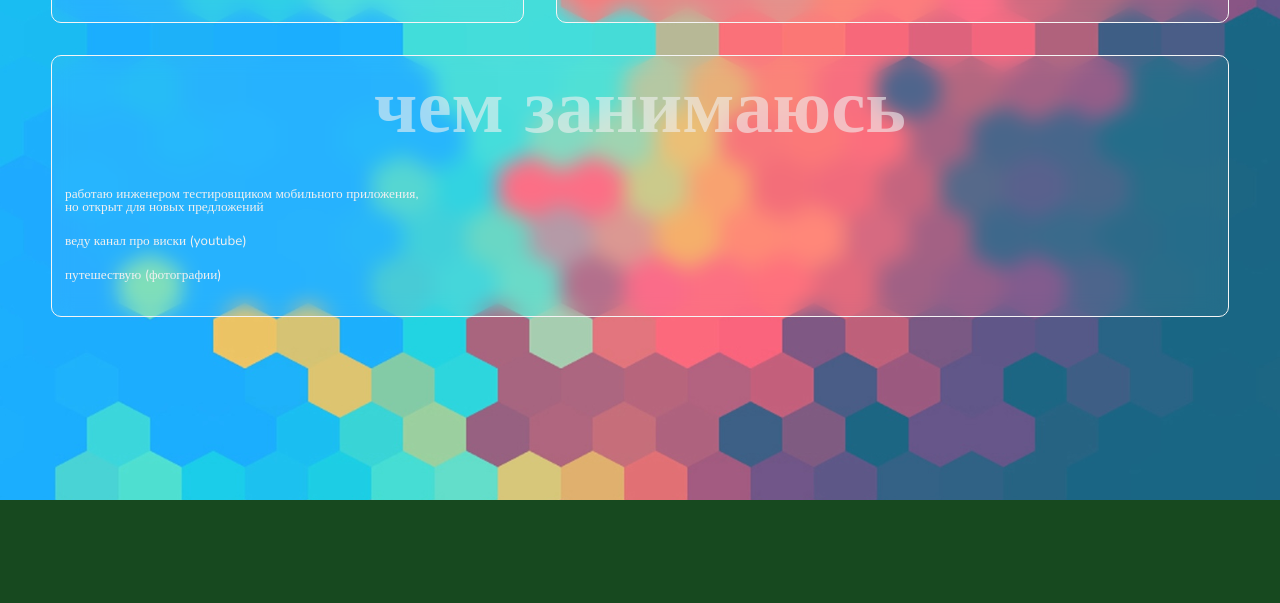
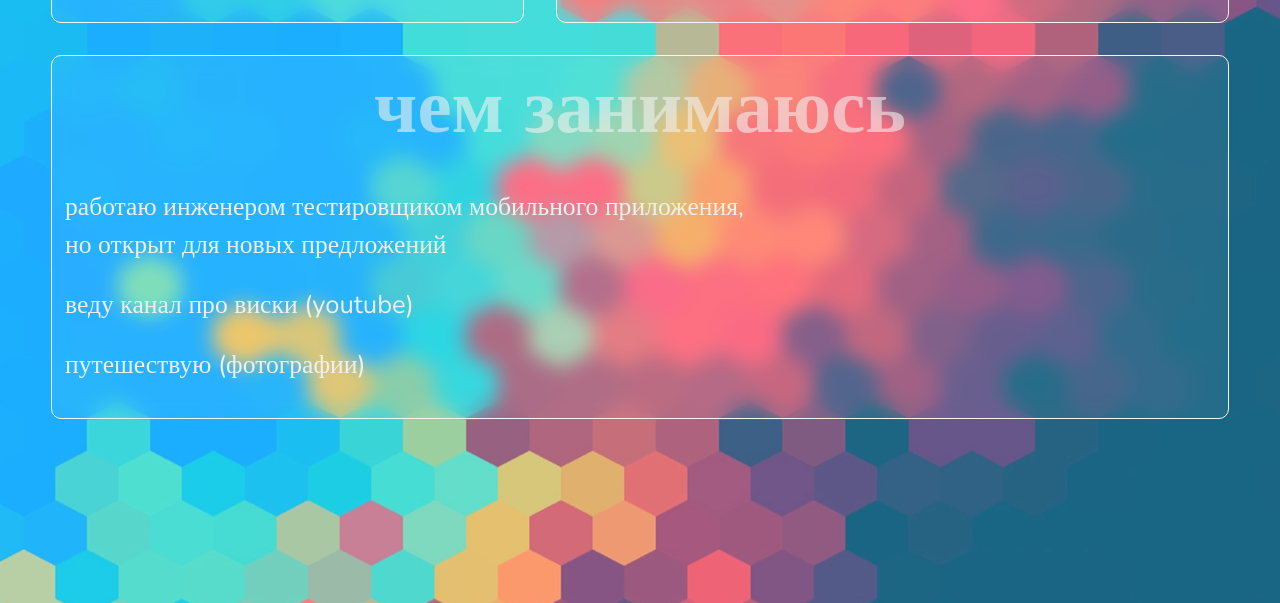
Before and after one commit to TTsyurka/TTsyurka.github.io, a plain HTML site: page index.html in a window 1280 px wide. Shown: the part 859-1462 px from the top of the page. Before the commit the page ends 1359 px from the top, so only its background shows below. Drawn offline with nearby package versions, Linux system fonts and the light colour scheme.

Commit message:
Update style.css
additional cleaning

```diff
--- a/style.css
+++ b/style.css
@@ -118,8 +118,8 @@ https://developer.mozilla.org/ru/docs/Web/CSS/@media
 }
 
 .entry {
-  line-height: 1vw;
-  font-size: smaller;
+  line-height: 3vw;
+  font-size: 2vw;
   margin-bottom: 1.667vw;
 }
 
@@ -172,7 +172,7 @@ a:hover {
   }
 }
 
-/* Медиа query для десктопов, срабатывает при достижении 1440px  */
+Медиа query для десктопов, срабатывает при достижении 1440px
 
 @media screen and (min-width: 1440px) {
   body {
```
